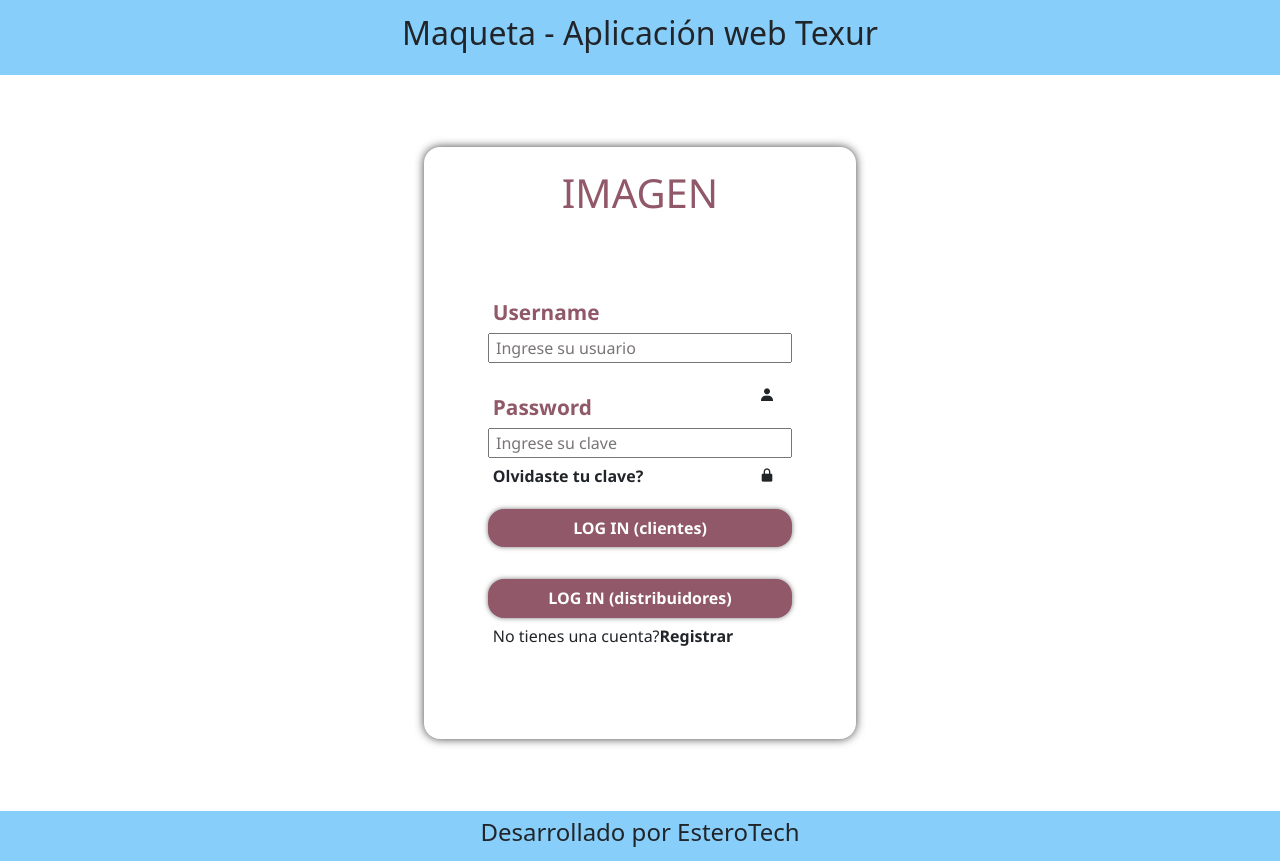
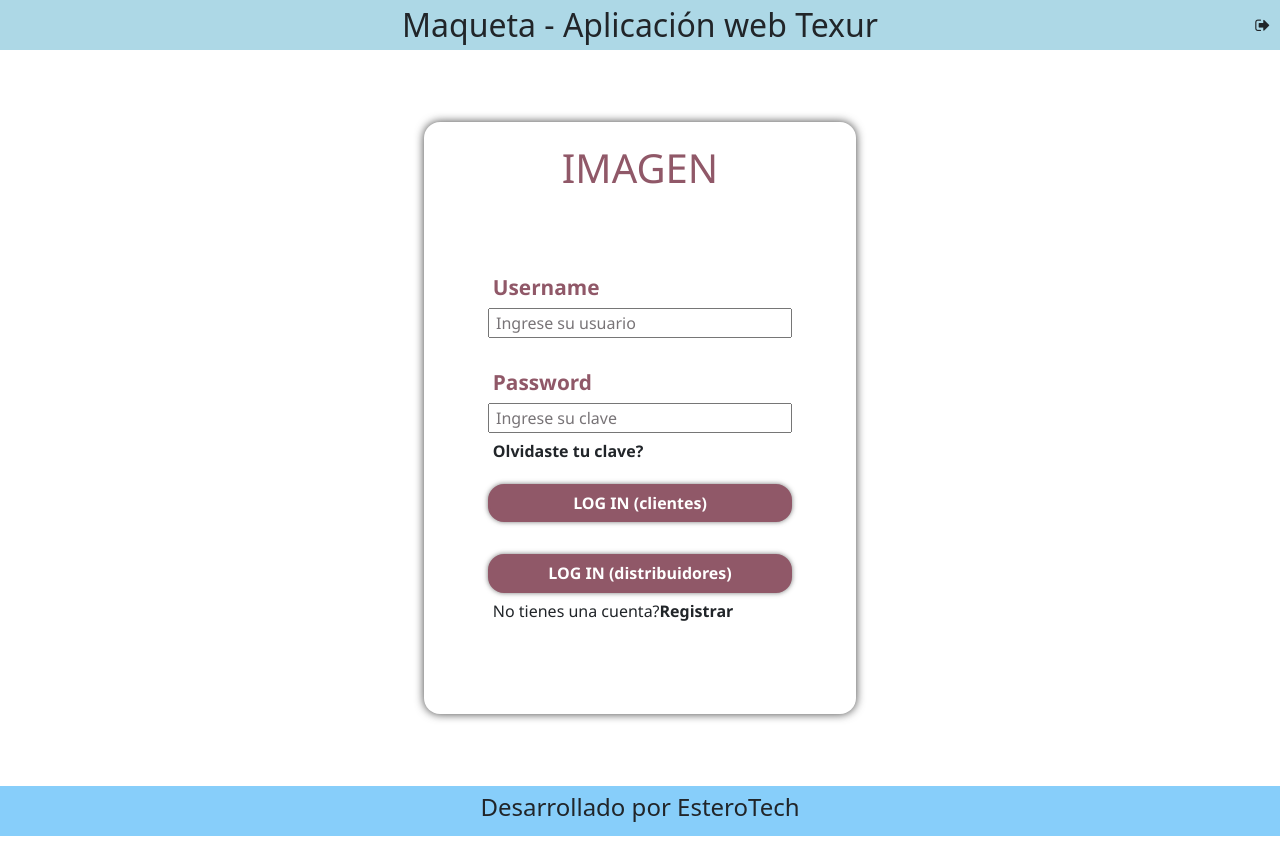
Before and after one commit to TanatosAlado/maquetaTexur, an Angular app: page / in a window 1280 px wide. After the commit the page ends 836 px from the top, so only its background shows below. Built offline with nearby package versions, Linux system fonts and the light colour scheme.

Commit message:
agregando funcionalidad a elearning distribuidor

```diff
--- a/src/app/components/distribuidor/distribuidor.component.html
+++ b/src/app/components/distribuidor/distribuidor.component.html
@@ -79,7 +79,7 @@
                                 <td>{{clientes.nombre}}</td>
                                 <td>{{clientes.telefono}}</td>
                                 <td>{{clientes.cuit}}</td>
-                                <td style="cursor: pointer;"><i (click)="mostrarDetalle()" class="fa fa-pencil-square-o"
+                                <td style="cursor: pointer;"><i (click)="mostrarDetalle()" class="fa fa-info-circle"
                                         aria-hidden="true"></i>
                                     <i (click)="borrarCliente()" class="fa fa-trash-o" aria-hidden="true"></i>
                                 </td>
@@ -142,9 +142,9 @@
                             <td>{{cursos.nombrecurso}}</td>
                             <td>{{cursos.tipo}}</td>
                             <td>{{cursos.duracion}}</td>
-                            <td style="cursor: pointer;"><i class="fa fa-pencil-square-o"
-                                    aria-hidden="true"></i>
+                            <td style="cursor: pointer;"><i class="fa fa-info-circle" aria-hidden="true"></i>
                                 <i (click)="borrarCurso()" class="fa fa-trash-o" aria-hidden="true"></i>
+                                <i (click)="asignarcurso()" class="fa fa-share-alt" aria-hidden="true"></i>
                             </td>
                         </tr>
 
@@ -167,7 +167,7 @@
                         <label>Duración</label>
                         <input type="text" placeholder="Duración curso"><br>
                         <label>Cargar Archivo</label>
-                    <div  class="input-container">
+                        <div class="input-container">
                             <input type="text" placeholder="Cargar Archivo"><br>
                             <i class="fa fa-upload " aria-hidden="true"></i>
                         </div>
@@ -176,11 +176,49 @@
                 <div style="display: flex;
             flex-direction: column;
             align-items: center; padding-bottom: 1%;">
-                <button >SUBIR CURSO</button>
+                    <button>SUBIR CURSO</button>
                 </div>
 
             </div>
         </div>
+        <div *ngIf="compartirCurso" class="container">
+            <h2 style="text-align: center;">
+                Asignar Curso
+            </h2>
+            <br>
+            <div style="border-radius: 1rem;
+            box-shadow: 0 0 10px rgb(0, 0, 0,0.75);">
+                <div class="formulario">
+                    <form class="form">
+                        <label>Curso</label>
+                        <input type="text" placeholder="Nombre Curso"><br>
+                        <div class="custom-select">
+
+                            <div class="options-container">
+                                <label class="option">
+                                    <input type="checkbox"> Cliente 1
+                                </label>
+                                <label class="option">
+                                    <input type="checkbox"> Cliente 2
+                                </label>
+                                <label class="option">
+                                    <input type="checkbox"> Cliente 3
+                                </label>
+                                <label class="option">
+                                    <input type="checkbox"> Cliente 4
+                                </label>
+                            </div>
+                        </div>
+                            <div style="display: flex;
+                        flex-direction: column;
+                        align-items: center; padding-bottom: 1%;">
+                                <button (click)="cursoAsignado()">ASIGNAR CURSO</button>
+                            </div>
+                    </form>
+                </div>
+            </div>
+        </div>
+
         <div *ngIf="compras" class="elearning">
             <h1>Compras</h1>
         </div>
--- a/src/app/components/distribuidor/distribuidor.component.ts
+++ b/src/app/components/distribuidor/distribuidor.component.ts
@@ -17,6 +17,7 @@ export class DistribuidorComponent {
   analisisDatos: boolean = false
   suscripciones: boolean = false
   detallesDistribuidor:Boolean=false
+  compartirCurso:Boolean =false
   selected: string = 'perfilDistribuidor'
   arrayClientes: any[] = [{nombre: 'Juan', apellido:'Perez', cuit: '11-111111111-1',telefono:123456789},{nombre: 'Manuel', apellido:'Gomez', cuit: '22-111111111-2',telefono:987654321},{nombre: 'Mauro', apellido:'Garcia', cuit: '33-111111111-3',telefono:789789788},{nombre: 'Alberto', apellido:'Sanchez', cuit: '44-111111111-4',telefono:478885547},]
   arrayCursos:any[]=[{nombrecurso:'Curso 1',tipo:'video',duracion:'40 hs'},{nombrecurso:'Curso 2',tipo:'pdf',duracion:'5 hs'},{nombrecurso:'Curso 3',tipo:'pdf',duracion:'16 hs'},{nombrecurso:'Curso 4',tipo:'video',duracion:'8 hs'}]
@@ -87,6 +88,15 @@ this.detallesDistribuidor=true
   borrarCurso(){
     alert("Curso borrado con éxito")
        this.router.navigate(['distribuidor'])
+   }
 
+   asignarcurso(){
+    this.eLearning=false
+    this.compartirCurso=true
+   }
+
+   cursoAsignado(){
+    alert("Curso asignado con éxito")
+       this.router.navigate(['distribuidor'])
    }
 }
--- a/src/app/components/login/login.component.html
+++ b/src/app/components/login/login.component.html
@@ -13,9 +13,12 @@
       <form class="form">
         <h1>IMAGEN</h1>
         <label>Username</label>
-        <input type="text" placeholder="Ingrese su usuario"><i class="bx bxs-user"></i><br>
+        <input type="text" placeholder="Ingrese su usuario">
+        <!-- <i class="bx bxs-user"></i> -->
+     <br>
         <label>Password</label>
-        <input type="password" placeholder="Ingrese su clave"><i class="bx bxs-lock-alt"></i>
+        <input type="password" placeholder="Ingrese su clave">
+        <!-- <i class="bx bxs-lock-alt"></i> -->
         <p><a>Olvidaste tu clave?</a></p>
         <button (click)="ingresarCliente()">LOG IN (clientes)</button>
         <button (click)="ingresarDistribuidor()">LOG IN (distribuidores)</button>
--- a/src/app/components/membrete/membrete.component.css
+++ b/src/app/components/membrete/membrete.component.css
@@ -1,8 +1,21 @@
-.membrete{
-    width: 100%;
-    background-color: lightskyblue;
-    height: 75px;
+.membrete {
     display: flex;
     align-items: center;
     justify-content: center;
+    position: relative;
+    height: 50px;
+    background-color: lightblue;
 }
+
+.membrete h2 {
+    margin: 0;
+    position: absolute;
+    left: 50%;
+    transform: translateX(-50%);
+}
+
+.membrete i {
+    position: absolute;
+    right: 10px;
+    cursor: pointer;
+}
--- a/src/app/components/membrete/membrete.component.html
+++ b/src/app/components/membrete/membrete.component.html
@@ -1,3 +1,4 @@
 <div class="membrete">
-    <h2>Maqueta - Aplicación web Texur</h2>
+    <h2 style="text-align: center;">Maqueta - Aplicación web Texur</h2>
+    <i (click)="logout()" class="fa fa-sign-out" aria-hidden="true"></i>
 </div>
--- a/src/app/components/membrete/membrete.component.ts
+++ b/src/app/components/membrete/membrete.component.ts
@@ -1,4 +1,5 @@
 import { Component } from '@angular/core';
+import { Router } from '@angular/router';
 
 @Component({
   selector: 'app-membrete',
@@ -6,5 +7,10 @@ import { Component } from '@angular/core';
   styleUrls: ['./membrete.component.css']
 })
 export class MembreteComponent {
+  constructor(private router: Router){
 
+  }
+  logout(){
+    this.router.navigate([''])
+  }
 }
```
Also changed, not shown: src/app/components/distribuidor/distribuidor.component.css (line endings or trailing spaces). Lines whose indentation alone changed are shown as unchanged.
